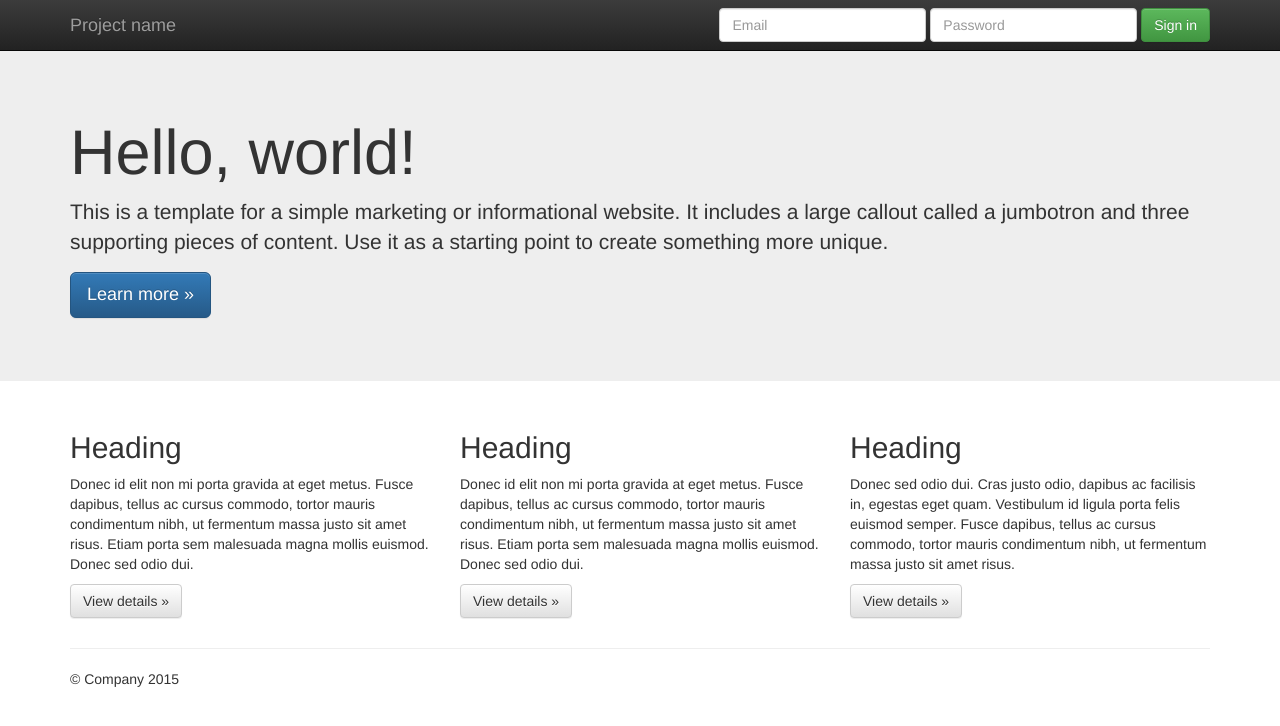
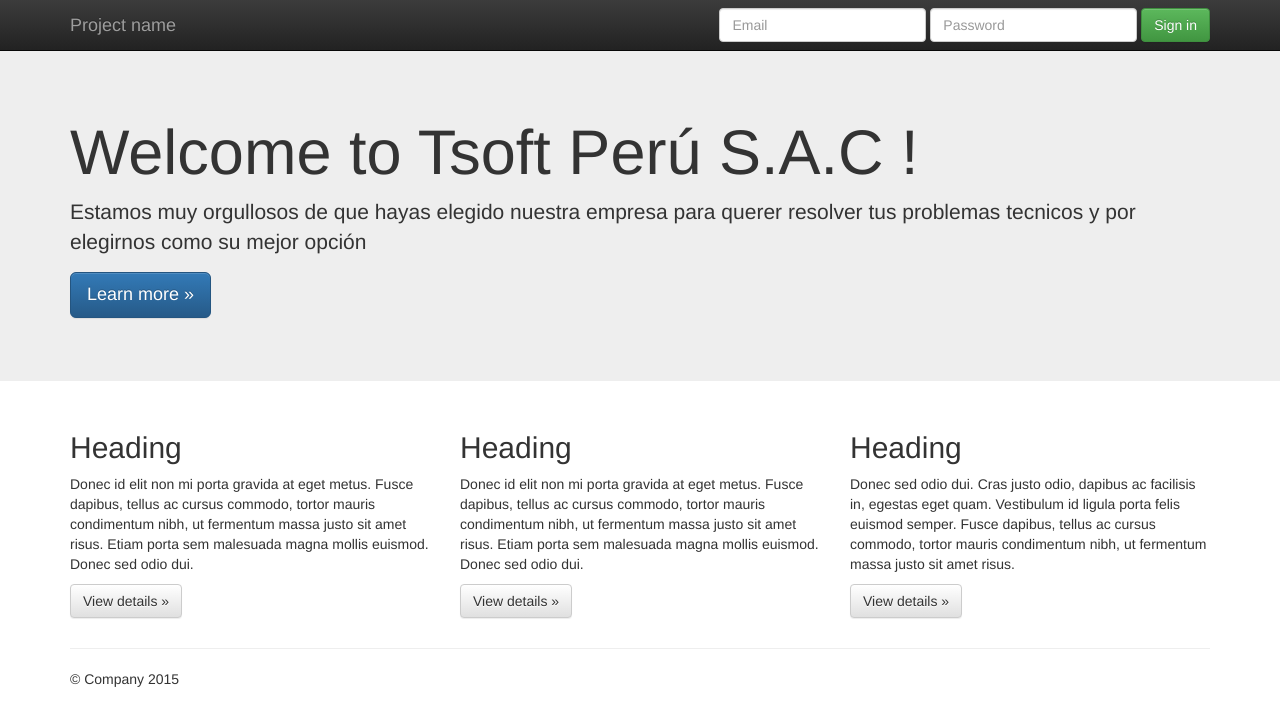
Before and after one commit to Abcdefg-hi-jklmnopqrstuvxyz/Trabajo02_Fabrizzio_Ochoa, a plain HTML site: page index.html in a window 1280 px wide. Drawn offline with nearby package versions, Linux system fonts and the light colour scheme.

Commit message:
Se modifico el primer Template

```diff
--- a/index.html
+++ b/index.html
@@ -55,8 +55,8 @@
     <!-- Main jumbotron for a primary marketing message or call to action -->
     <div class="jumbotron">
       <div class="container">
-        <h1>Hello, world!</h1>
-        <p>This is a template for a simple marketing or informational website. It includes a large callout called a jumbotron and three supporting pieces of content. Use it as a starting point to create something more unique.</p>
+        <h1>Welcome to Tsoft Perú S.A.C !</h1>
+        <p>Estamos muy orgullosos de que hayas elegido nuestra empresa para querer resolver tus problemas tecnicos y por elegirnos como su mejor opción</p>
         <p><a class="btn btn-primary btn-lg" href="#" role="button">Learn more &raquo;</a></p>
       </div>
     </div>
```
